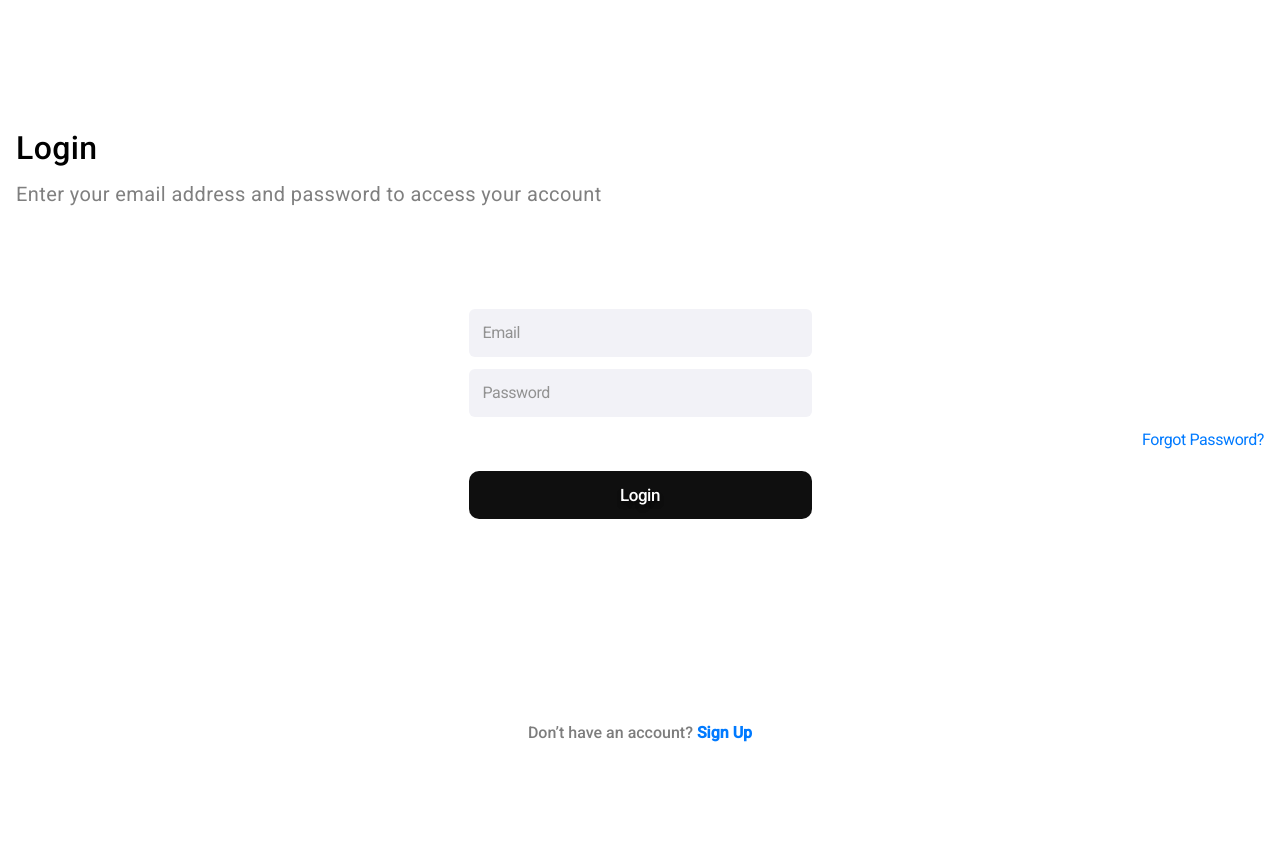
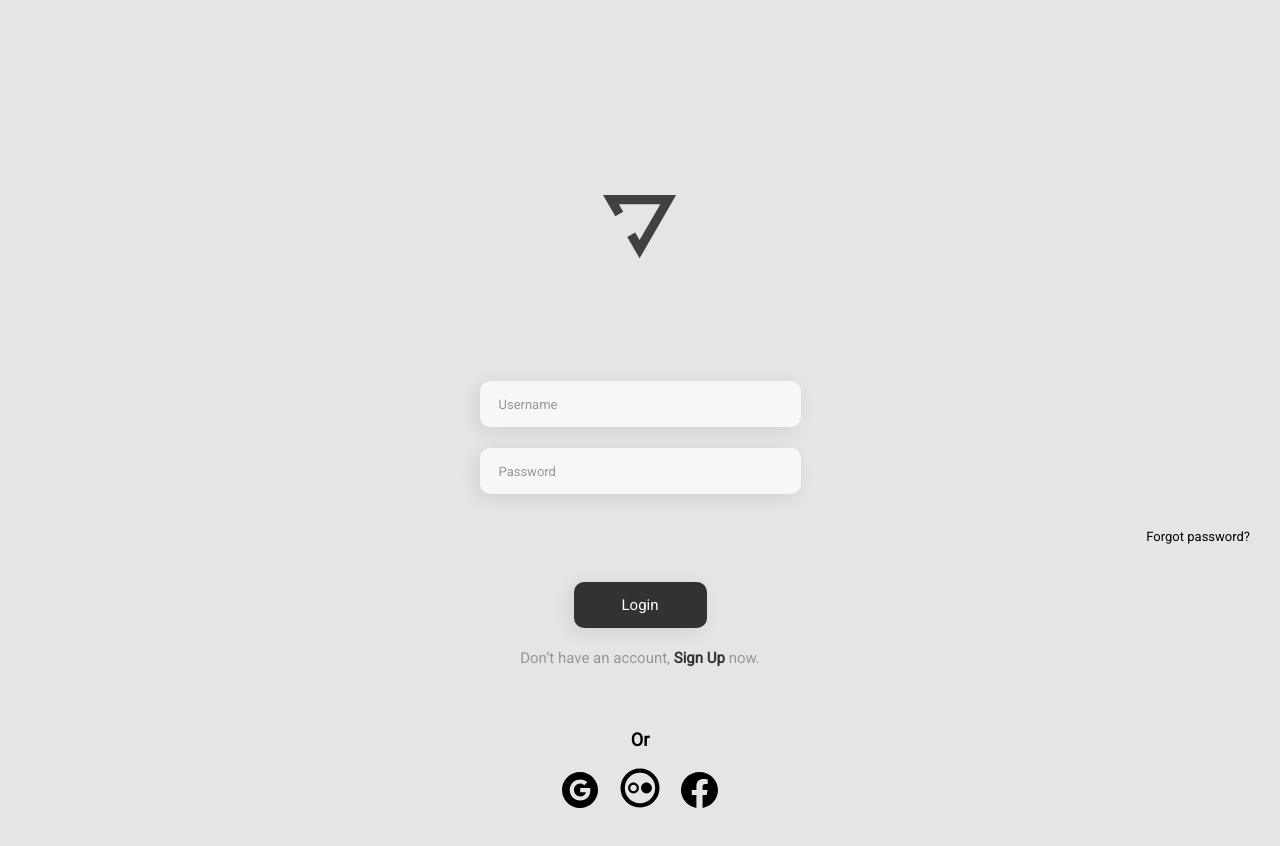
Before and after one commit to mathetheu/yoga-interface, a plain HTML site: page index.html in a window 1280 px wide. Before the commit the page ends 800 px from the top, so only its background shows below. Drawn offline with Linux system fonts and the light colour scheme.

Commit message:
New yoga interface archives

```diff
--- a/index.html
+++ b/index.html
@@ -1,5 +1,6 @@
 <!DOCTYPE html>
 <html lang="pt-br">
+
 <head>
     <meta charset="UTF-8">
     <meta http-equiv="X-UA-Compatible" content="IE=edge">
@@ -7,25 +8,40 @@
     <link rel="stylesheet" href="styles.css">
     <link rel="preconnect" href="https://fonts.googleapis.com">
     <link rel="preconnect" href="https://fonts.gstatic.com" crossorigin>
-    <link href="https://fonts.googleapis.com/css2?family=Roboto:wght@100;400;500&display=swap" rel="stylesheet">
+    <link href="https://fonts.googleapis.com/css2?family=Roboto:ital,wght@0,100;0,400;1,100&display=swap" rel="stylesheet">
 
-    <title>Yoga - Interface</title>
+    <title>Yoga</title>
 </head>
 
 <body>
     <div>
-    <h1>Login</h1>
+        <img class="img-yoga" src="./assets/symbol-yoga.svg" alt="symbol-yoga">
 
-    <p>Enter your email address and password to access your account</p>
+        <input type="email" placeholder="Username" name="personal-email">
+        <input class="input-password" placeholder="Password" type="password" placeholder="Password" name="password">
 
-    <input type="email" placeholder="Email">
-    <input type="password" placeholder="Password">
+        <a class="forgot-password" href="">Forgot password?</a>
 
-    <a class="forgot-password" href="">Forgot Password?</a>
+        <button type="button">Login</button>
 
-    <button type="button">Login</button>
+        <a class="link-signup" href=""> Don’t have an account, <strong>Sign Up</strong> now.</a>
 
-    <a class="create-account" href="">Don’t have an account? <strong>Sign Up<strong></a>
+        <p class="or-paragraph">Or</p>
+
+        <div class="container">
+            <a href="http://google.com">
+            <img src="./assets/google.svg" alt="google">
+            </a>
+
+            <a class="img-link" href="" >
+            <img src="./assets/dots.svg" alt="dots">
+            </a>
+
+            <a href="http://facebook.com">
+            <img src="./assets/facebook.svg" alt="facebook">
+            </a>
+        </div>
+
     </div>
 </body>
 
--- a/styles.css
+++ b/styles.css
@@ -3,94 +3,99 @@
   margin: 0;
   padding: 0;
   font-family: "Roboto", sans-serif;
+  background: #e5e5e5;
 }
 
 a {
-  text-decoration: none;
+    text-decoration: none;
 }
 
-h1 {
-  font-style: normal;
-  font-weight: 500;
-  font-size: 32px;
-  line-height: 41px;
-  letter-spacing: 0.41px;
-  color: #000000;
-  margin: 128px 0 12px 16px;
-}
-
-p {
-  margin: 0 16px 102px 16px;
-  font-style: normal;
-  font-weight: normal;
-  font-size: 20px;
-  line-height: 26px;
-  letter-spacing: 0.41px;
-  color: rgba(0, 0, 0, 0.5);
+.img-yoga {
+  display: block;
+  margin: 195px auto 122px auto;
 }
 
 input {
   display: block;
-  margin: 12px auto;
-  width: 343px;
-  height: 48px;
-  border-radius: 6px;
+  width: 321px;
+  height: 46px;
+  background: #f7f7f7;
+  box-shadow: -4px 4px 18px rgb(0 0 0 / 9%);
+  border-radius: 10px;
   border: none;
-  background: #f2f2f7;
+  margin: 0 auto;
 }
 
 input::placeholder {
-  color: #929292;
-  letter-spacing: -0.41px;
   font-style: normal;
   font-weight: normal;
-  font-size: 16px;
-  line-height: 22px;
-  padding-left: 14px;
+  font-size: 13px;
+  line-height: 15px;
+  color: #969696;
+  padding-left: 19px;
+}
+
+.input-password {
+  margin-top: 21px;
 }
 
 .forgot-password {
-  display: block;
-  font-family: Roboto;
   font-style: normal;
   font-weight: normal;
-  font-size: 16px;
-  line-height: 22px;
-  letter-spacing: -0.41px;
-  color: #007aff;
+  font-size: 13px;
+  line-height: 15px;
+  color: #000000;
+  margin: 35px 30px 38px 0;
+  display: block;
   text-align: right;
-  margin: 0 16px;
 }
 
 button {
   display: block;
-  width: 343px;
-  height: 48px;
+  margin: 0 auto;
+  background: #323232;
+  box-shadow: -4px 4px 18px rgb(0 0 0 / 9%);
   border-radius: 10px;
+  width: 133px;
+  height: 46px;
   border: none;
-  margin: 20px auto;
-  background: rgba(0, 0, 0, 0.94);
   font-style: normal;
-  font-weight: 500;
-  font-size: 17px;
-  line-height: 22px;
+  font-weight: normal;
+  font-size: 15px;
+  line-height: 18px;
+  color: #ffffff;
+}
+
+.link-signup {
+  display: block;
+  margin-top: 21px;
+  margin-bottom: 62px;
   text-align: center;
-  letter-spacing: -0.41px;
-  color: #ffffff;
-  text-shadow: 0px 4px 4px rgba(0, 0, 0, 0.25), 0px 4px 4px rgba(0, 0, 0, 0.25);
+  font-style: normal;
+  font-weight: normal;
+  font-size: 15px;
+  line-height: 18px;
+  color: #969696;
 }
 
 strong {
-  color: #007AFF;
+  color: #323232;
 }
 
-.create-account {
-  display: block;
-  margin: 204px auto 39px auto;
+.or-paragraph {
+  font-style: normal;
+  font-weight: 900;
+  font-size: 18px;
+  line-height: 21px;
   text-align: center;
-  font-style: normal;
-  font-weight: 500;
-  font-size: 16px;
-  line-height: 19px;
-  color: rgba(0, 0, 0, 0.51);
+  color: #000000;
 }
+
+.container {
+  text-align: center;
+  margin: 18px auto 80px auto;
+}
+
+.img-link {
+    margin: 0 18px;
+}
```
Also changed, not shown: assets/dots.svg (added), assets/facebook.svg (added), assets/google.svg (added), assets/symbol-yoga.svg (added), 1 other file.
